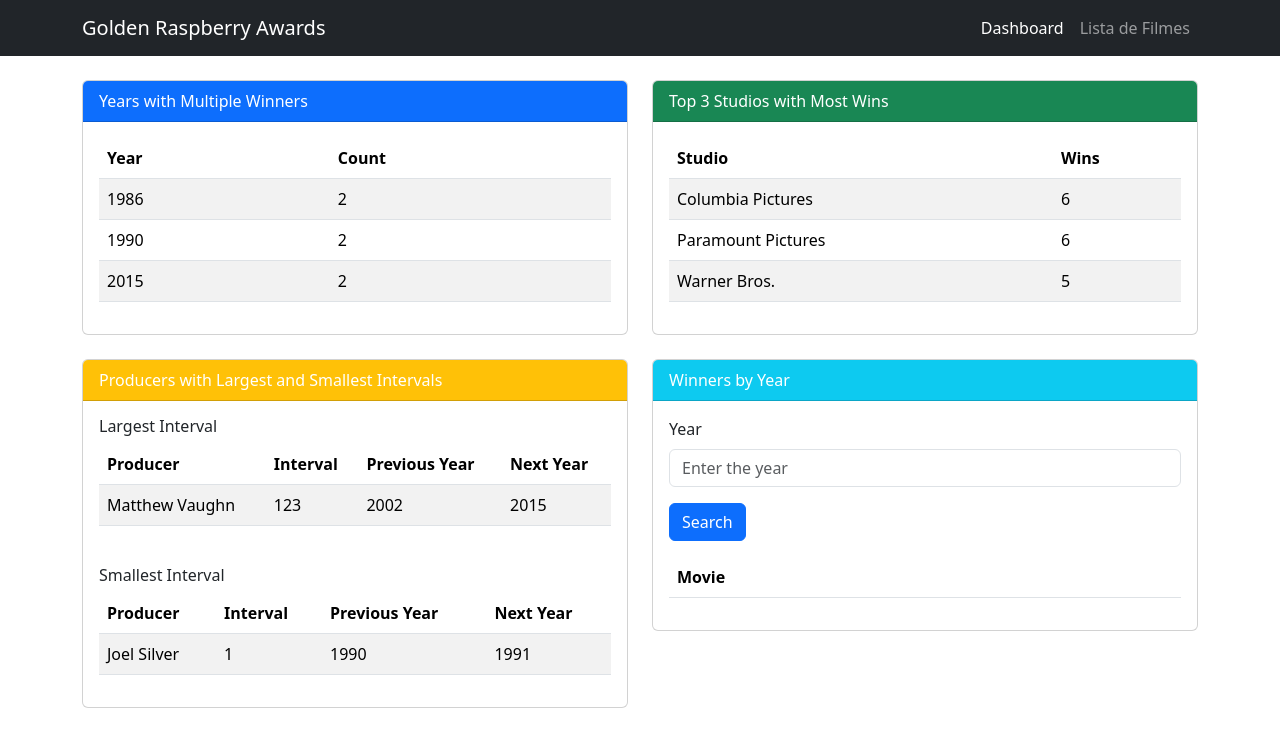
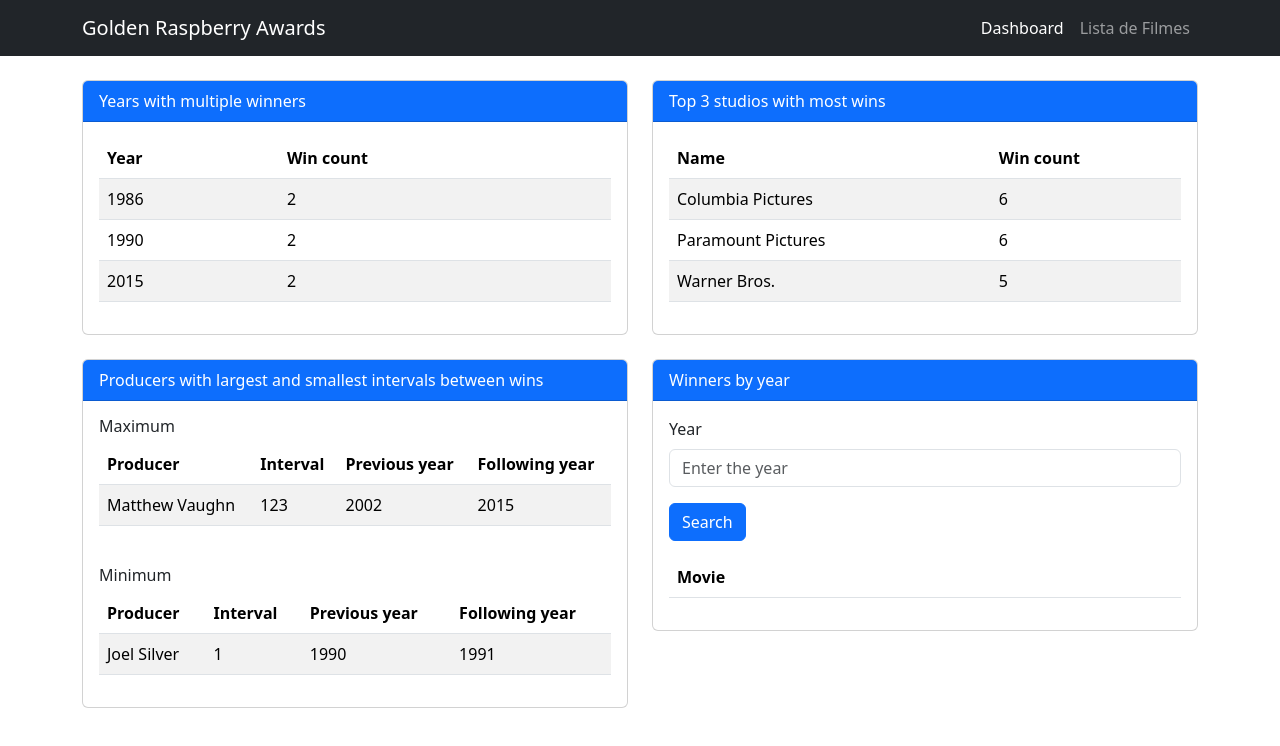
Before and after one commit to brgomesz/projeto-front, an Angular app: page /dashboard in a window 1280 px wide. Shown: the top 746 px of the page. Built offline with nearby package versions, Linux system fonts and the light colour scheme.

Commit message:
Padronização visual e instalação do karma para testes

```diff
--- a/package.json
+++ b/package.json
@@ -24,7 +24,7 @@
     "zone.js": "~0.14.10"
   },
   "devDependencies": {
-    "@angular-devkit/build-angular": "^18.2.0",
+    "@angular-devkit/build-angular": "^18.2.18",
     "@angular/cli": "^18.2.0",
     "@angular/compiler-cli": "^18.2.0",
     "@types/jasmine": "~5.1.0",
@@ -34,6 +34,7 @@
     "karma-coverage": "~2.2.0",
     "karma-jasmine": "~5.1.0",
     "karma-jasmine-html-reporter": "~2.1.0",
+    "karma-opera-launcher": "^1.0.0",
     "typescript": "~5.5.2"
   }
 }
--- a/src/app/views/dashboard/dashboard.component.html
+++ b/src/app/views/dashboard/dashboard.component.html
@@ -3,14 +3,14 @@
     <div class="col-lg-6 mb-4">
       <div class="card">
         <div class="card-header bg-primary text-white">
-          Years with Multiple Winners
+          Years with multiple winners
         </div>
         <div class="card-body">
           <table class="table table-striped">
             <thead>
               <tr>
                 <th>Year</th>
-                <th>Count</th>
+                <th>Win count</th>
               </tr>
             </thead>
             <tbody>
@@ -26,15 +26,15 @@
 
     <div class="col-lg-6 mb-4">
       <div class="card">
-        <div class="card-header bg-success text-white">
-          Top 3 Studios with Most Wins
+        <div class="card-header bg-primary text-white">
+          Top 3 studios with most wins
         </div>
         <div class="card-body">
           <table class="table table-striped">
             <thead>
               <tr>
-                <th>Studio</th>
-                <th>Wins</th>
+                <th>Name</th>
+                <th>Win count</th>
               </tr>
             </thead>
             <tbody>
@@ -50,20 +50,20 @@
 
     <div class="col-lg-6 mb-4">
       <div class="card">
-        <div class="card-header bg-warning text-white">
-          Producers with Largest and Smallest Intervals
+        <div class="card-header bg-primary text-white">
+          Producers with largest and smallest intervals between wins
         </div>
         <div class="card-body">
           <div class="row">
             <div class="col-md-12 mb-4">
-              <h6>Largest Interval</h6>
+              <h6>Maximum</h6>
               <table class="table table-striped">
                 <thead>
                   <tr>
                     <th>Producer</th>
                     <th>Interval</th>
-                    <th>Previous Year</th>
-                    <th>Next Year</th>
+                    <th>Previous year</th>
+                    <th>Following year</th>
                   </tr>
                 </thead>
                 <tbody>
@@ -77,14 +77,14 @@
               </table>
             </div>
             <div class="col-md-12">
-              <h6>Smallest Interval</h6>
+              <h6>Minimum</h6>
               <table class="table table-striped">
                 <thead>
                   <tr>
                     <th>Producer</th>
                     <th>Interval</th>
-                    <th>Previous Year</th>
-                    <th>Next Year</th>
+                    <th>Previous year</th>
+                    <th>Following year</th>
                   </tr>
                 </thead>
                 <tbody>
@@ -104,7 +104,7 @@
 
     <div class="col-lg-6 mb-4">
       <div class="card">
-        <div class="card-header bg-info text-white">Winners by Year</div>
+        <div class="card-header bg-primary text-white">Winners by year</div>
         <div class="card-body">
           <form (submit)="searchWinners()">
             <div class="mb-3">
```
Also changed, not shown: karma.conf.js (added, +68 -0 lines), 2 other files (tests, documents, lock files or other folders).
